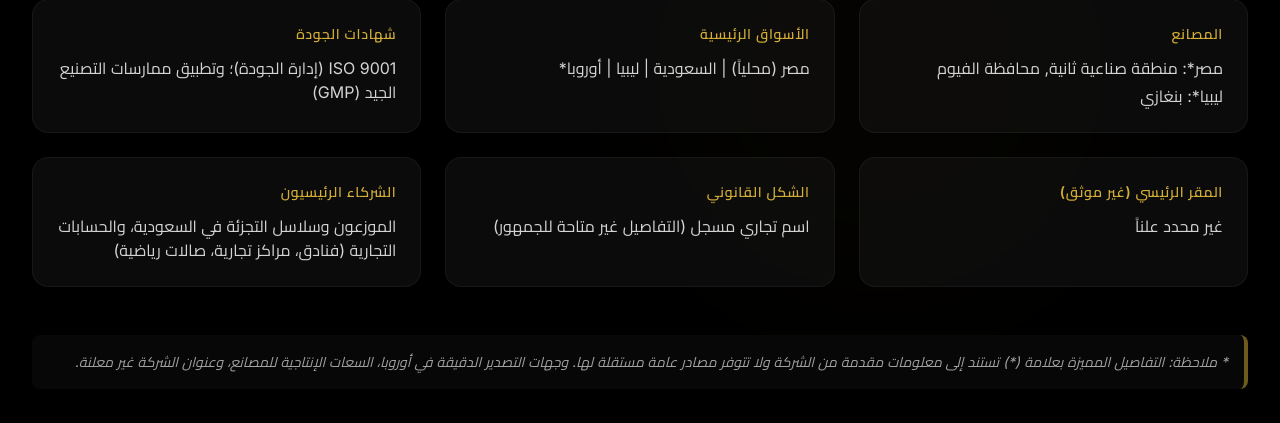
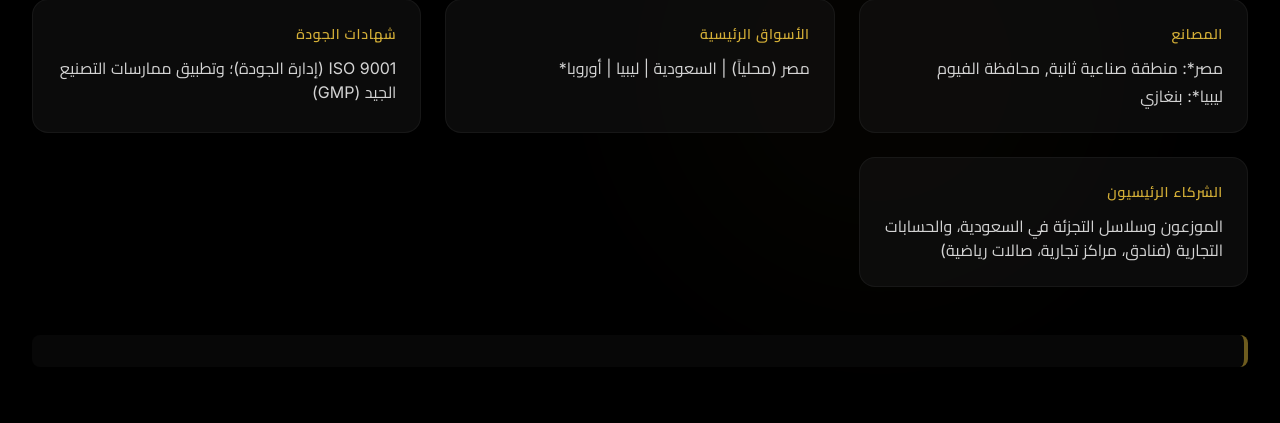
Before and after one commit to jalalmahmoud8000-debug/gcport, a React (Vite) app: page / in a window 1280 px wide. Shown: the part 1677-2100 px from the top of the page. Built offline with nearby package versions, Linux system fonts and the light colour scheme; no server answers.

Commit message:
lord.1.0.0

```diff
--- a/src/App.tsx
+++ b/src/App.tsx
@@ -44,11 +44,8 @@ const content = {
         { label: "Factories", value: "Egypt*: Second Industrial Zone, Fayoum\nLibya*: Benghazi" },
         { label: "Key Markets", value: "Egypt (domestic) | Saudi Arabia | Libya | Europe*" },
         { label: "Quality Certifications", value: "ISO 9001 (Quality Management); GMP compliance (Good Manufacturing Practices)" },
-        { label: "Headquarters (Unverified)", value: "Not publicly specified" },
-        { label: "Legal Status", value: "Proprietary trading name (details not publicly available)" },
         { label: "Major Partners", value: "Distributors and retail chains in KSA, and commercial accounts (hotels, malls, gyms)" }
-      ],
-      note: "* Note: Details marked with (*) are based on company-provided information and lack independent public sources. Exact EU export destinations, factory capacities, and corporate address are not publicly disclosed."
+      ]
     },
     products: {
       title: "Products & Services",
@@ -69,8 +66,7 @@ const content = {
         { name: "Fabric Softener", app: "Softening and freshening laundry." },
         { name: "Car Wash & Care", app: "Exterior wash and interior upholstery cleaning." },
         { name: "Gym/Commercial Fragrances", app: "Long-lasting air fresheners for gyms, locker rooms, hotel lobbies." }
-      ],
-      note: "Note: Product branding and exact formulations are proprietary. Packaging design should follow target market regulations (see section on Packaging & Labeling)."
+      ]
     },
     facilities: {
       title: "Facilities & Operations",
@@ -90,8 +86,7 @@ const content = {
           title: "GMP (Good Manufacturing Practices)",
           desc: "Adherence to GMP means the company applies strict sanitation, traceability, and documentation protocols in its production. (In chemical and personal-care manufacturing, GMP certification is often required by large clients.)"
         }
-      ],
-      note: "Additional certifications (e.g., ISO 14001, occupational safety OHSAS) are not confirmed publicly. Compliance with environmental and safety standards is handled internally according to industry best practices."
+      ]
     },
     vision: {
       title: "Vision, Mission & Values",
@@ -237,8 +232,7 @@ const content = {
           ["Libya", "Local production covers domestic demand. Export to neighboring North African markets (Tunisia, etc.)."],
           ["Europe", "Selective exports to EU countries (retail and B2B). EU Detergents compliance ensures market entry."],
           ["Egypt", "Home market (launch in 2026). Planning full national coverage (using wholesalers across all governorates)."]
-        ],
-        note: "(\"Unknown\" entries indicate information not disclosed publicly.)"
+        ]
       }
     },
     timeline: {
@@ -292,11 +286,8 @@ const content = {
         { label: "المصانع", value: "مصر*: منطقة صناعية ثانية, محافظة الفيوم\nليبيا*: بنغازي" },
         { label: "الأسواق الرئيسية", value: "مصر (محلياً) | السعودية | ليبيا | أوروبا*" },
         { label: "شهادات الجودة", value: "ISO 9001 (إدارة الجودة)؛ وتطبيق ممارسات التصنيع الجيد (GMP)" },
-        { label: "المقر الرئيسي (غير موثق)", value: "غير محدد علناً" },
-        { label: "الشكل القانوني", value: "اسم تجاري مسجل (التفاصيل غير متاحة للجمهور)" },
         { label: "الشركاء الرئيسيون", value: "الموزعون وسلاسل التجزئة في السعودية، والحسابات التجارية (فنادق، مراكز تجارية، صالات رياضية)" }
-      ],
-      note: "* ملاحظة: التفاصيل المميزة بعلامة (*) تستند إلى معلومات مقدمة من الشركة ولا تتوفر مصادر عامة مستقلة لها. وجهات التصدير الدقيقة في أوروبا، السعات الإنتاجية للمصانع، وعنوان الشركة غير معلنة."
+      ]
     },
     products: {
       title: "المنتجات والخدمات",
@@ -317,8 +308,7 @@ const content = {
         { name: "منعم ملابس", app: "تنعيم وتعطير الغسيل." },
         { name: "منتجات غسل السيارات", app: "غسيل خارجي وتنظيف المفروشات الداخلية." },
         { name: "معطرات مخصصة لصالات رياضية", app: "معطرات جو تدوم طويلاً للصالات الرياضية وغرف تغيير الملابس وردهات الفنادق." }
-      ],
-      note: "ملاحظة: العلامات التجارية للمنتجات والتركيبات الدقيقة تعتبر ملكية خاصة. يجب أن يتبع تصميم العبوات لوائح السوق المستهدف (انظر قسم التعبئة والتغليف)."
+      ]
     },
     facilities: {
       title: "المصانع والعمليات",
@@ -338,8 +328,7 @@ const content = {
           title: "ممارسات التصنيع الجيد (GMP)",
           desc: "الالتزام بـ GMP يعني أن الشركة تطبق بروتوكولات صارمة للصرف الصحي والتتبع والتوثيق في إنتاجها. (في تصنيع المواد الكيميائية والعناية الشخصية، غالباً ما تكون شهادة GMP مطلوبة من قبل كبار العملاء.)"
         }
-      ],
-      note: "ملاحظة: الشهادات الإضافية (مثل ISO 14001، سلامة المهنة OHSAS) غير مؤكدة علنًا. يتم التعامل مع الامتثال للمعايير البيئية والسلامة داخليًا وفقًا لأفضل الممارسات في الصناعة."
+      ]
     },
     vision: {
       title: "الرؤية، الرسالة، والقيم",
@@ -485,8 +474,7 @@ const content = {
           ["ليبيا", "الإنتاج المحلي يغطي الطلب المحلي. التصدير إلى أسواق شمال إفريقيا المجاورة (تونس، إلخ)."],
           ["أوروبا", "صادرات انتقائية لدول الاتحاد الأوروبي (التجزئة و B2B). الامتثال للوائح المنظفات الأوروبية يضمن دخول السوق."],
           ["مصر", "السوق المحلي (إطلاق عام 2026). التخطيط لتغطية وطنية شاملة (باستخدام تجار الجملة في جميع المحافظات)."]
-        ],
-        note: "(تشير إدخالات \"غير معروف\" إلى معلومات لم يتم الإفصاح عنها علنًا)."
+        ]
       }
     },
     timeline: {
```
Also changed, not shown: 1 other file (tests, documents, lock files or other folders).
